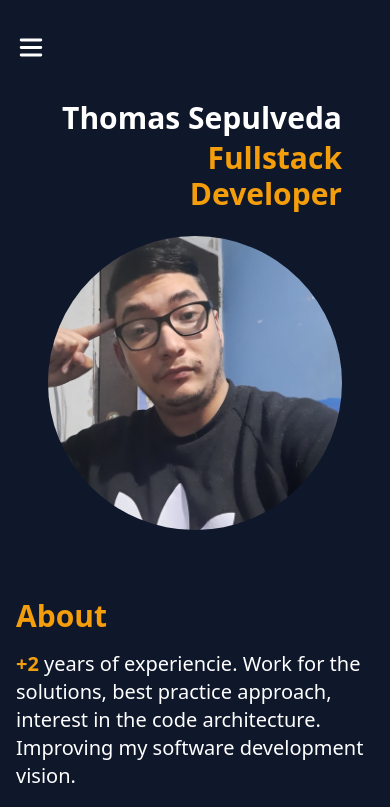
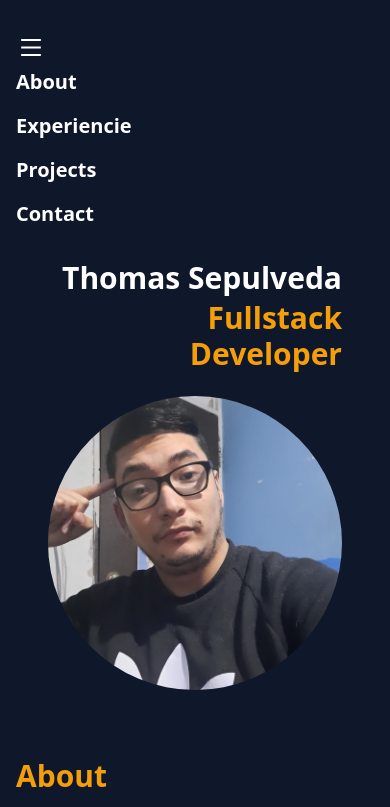
Before and after one commit to H4rasho/portfolio, an Astro site: page / in a window 390 px wide. Both pictures are taken after a click on the button 31 px from the left and 47 px from the top of the page. Shown: the top 807 px of the page. Built offline with nearby package versions, Linux system fonts and the light colour scheme; Astro itself is replaced by a stand-in of ours.

Commit message:
add navigation

```diff
--- a/astro.config.mjs
+++ b/astro.config.mjs
@@ -1,9 +1,10 @@
 import { defineConfig } from "astro/config";
 import tailwind from "@astrojs/tailwind";
+import image from "@astrojs/image";
 
-import image from "@astrojs/image";
+import preact from "@astrojs/preact";
 
 // https://astro.build/config
 export default defineConfig({
-  integrations: [tailwind(), image()]
+  integrations: [tailwind(), image(), preact()]
 });
--- a/package.json
+++ b/package.json
@@ -12,8 +12,10 @@
   },
   "dependencies": {
     "@astrojs/image": "^0.16.5",
+    "@astrojs/preact": "^2.1.0",
     "@astrojs/tailwind": "^3.1.1",
     "astro": "2.2.1",
+    "preact": "^10.6.5",
     "tailwindcss": "^3.0.24"
   },
   "devDependencies": {
--- a/src/components/Header.astro
+++ /dev/null
@@ -1,35 +0,0 @@
----
-import Burger from "./icons/Burger.astro";
----
-
-<header>
-  <button class="sm:hidden">
-    <Burger />
-  </button>
-  <ul class="hidden gap-4 text-xl cursor-pointer font-semibold sm:flex">
-    <li>
-      <a
-        class="hover:border-b-2 hover:border-amber-500 transition-colors duration-100 ease-in-out"
-        href="#About">About</a
-      >
-    </li>
-    <li>
-      <a
-        class="hover:border-b-2 hover:border-amber-500 transition-colors duration-100 ease-in-out"
-        href="#Experiencie">Experiencie</a
-      >
-    </li>
-    <li>
-      <a
-        class="hover:border-b-2 hover:border-amber-500 transition-colors duration-100 ease-in-out"
-        href="#Projects">Projects</a
-      >
-    </li>
-    <li>
-      <a
-        class="hover:border-b-2 hover:border-amber-500 transition-colors duration-100 ease-in-out"
-        href="#Contact">Contact</a
-      >
-    </li>
-  </ul>
-</header>
--- /dev/null
+++ b/src/components/Header.jsx
@@ -0,0 +1,58 @@
+import { useState } from "preact/hooks";
+import Burger from "./icons/Burger";
+
+export default function Header() {
+  const [isMenuOpen, setIsMenuOpen] = useState(false);
+
+  const toggleMenu = () => {
+    setIsMenuOpen(!isMenuOpen);
+  };
+
+  return (
+    <header>
+      <button className="sm:hidden" onClick={toggleMenu}>
+        <Burger />
+      </button>
+      <nav>
+        <ul
+          className={`flex gap-4 text-xl cursor-pointer font-semibold ${
+            isMenuOpen ? "flex-col" : "hidden sm:flex"
+          }`}
+        >
+          <li>
+            <a
+              className="hover:border-b-2 hover:border-amber-500 transition-colors duration-100 ease-in-out"
+              href="#about"
+            >
+              About
+            </a>
+          </li>
+          <li>
+            <a
+              className="hover:border-b-2 hover:border-amber-500 transition-colors duration-100 ease-in-out"
+              href="#experiencie"
+            >
+              Experiencie
+            </a>
+          </li>
+          <li>
+            <a
+              className="hover:border-b-2 hover:border-amber-500 transition-colors duration-100 ease-in-out"
+              href="#projects"
+            >
+              Projects
+            </a>
+          </li>
+          <li>
+            <a
+              className="hover:border-b-2 hover:border-amber-500 transition-colors duration-100 ease-in-out"
+              href="#contact"
+            >
+              Contact
+            </a>
+          </li>
+        </ul>
+      </nav>
+    </header>
+  );
+}
--- a/src/components/icons/Burger.astro
+++ /dev/null
@@ -1,24 +0,0 @@
----
-const props = Astro.props;
----
-
-<svg
-  xmlns="http://www.w3.org/2000/svg"
-  width={30}
-  height={30}
-  viewBox="0 0 16 16"
-  style={{
-    msTransform: "rotate(360deg)",
-    WebkitTransform: "rotate(360deg)",
-    transform: "rotate(360deg)",
-  }}
-  {...props}
->
-  <path
-    fill="#fff"
-    stroke="currentColor"
-    stroke-linecap="round"
-    stroke-linejoin="round"
-    stroke-width={1.5}
-    d="M2.75 12.25h10.5m-10.5-4h10.5m-10.5-4h10.5"></path>
-</svg>
--- /dev/null
+++ b/src/components/icons/Burger.jsx
@@ -0,0 +1,24 @@
+export default function Burger() {
+  return (
+    <svg
+      xmlns="http://www.w3.org/2000/svg"
+      width={30}
+      height={30}
+      viewBox="0 0 16 16"
+      style={{
+        msTransform: "rotate(360deg)",
+        WebkitTransform: "rotate(360deg)",
+        transform: "rotate(360deg)",
+      }}
+    >
+      <path
+        fill="#fff"
+        stroke="currentColor"
+        strokeLinecap="round"
+        strokeLinejoin="round"
+        strokeWidth={1.5}
+        d="M2.75 12.25h10.5m-10.5-4h10.5m-10.5-4h10.5"
+      />
+    </svg>
+  );
+}
--- a/src/layouts/Layout.astro
+++ b/src/layouts/Layout.astro
@@ -1,5 +1,5 @@
 ---
-import Header from "../components/Header.astro";
+import Header from "../components/Header";
 
 const { title } = Astro.props;
 ---
@@ -15,7 +15,7 @@ const { title } = Astro.props;
   </head>
   <body class="bg-slate-900 text-white">
     <div class="grid place-content-center max-w-screen-md m-auto mt-4 p-4">
-      <Header />
+      <Header client:only="preact" />
       <slot />
     </div>
   </body>
--- a/src/pages/index.astro
+++ b/src/pages/index.astro
@@ -29,8 +29,7 @@ import IconLink from "../components/IconLink.astro";
         class="rounded-full bg-contain self-center"
       />
     </section>
-
-    <section class="flex flex-col gap-4">
+    <section id="about" class="flex flex-col gap-4">
       <Heading title="About" />
       <p class="text-xl">
         <span class="text-amber-500 font-bold">+2</span> years of experiencie. Work
@@ -38,21 +37,21 @@ import IconLink from "../components/IconLink.astro";
         Improving my software development vision.
       </p>
     </section>
-    <section>
+    <section id="experiencie">
       <Heading title="Experience" />
       <ExperiencieTimeLine />
     </section>
-    <section class="flex flex-col gap-4 w-full">
+    <section id="projects" class="flex flex-col gap-4 w-full">
       <Heading title="Projects" />
       <div class="grid gap-2 w-full place-items-center">
         {PROJECTS.map((project) => <Project {...project} />)}
       </div>
     </section>
-    <section class="flex flex-col gap-4 w-full">
+    <section id="technologies" class="flex flex-col gap-4 w-full">
       <Heading title="Technologies" />
       <TechnologyList />
     </section>
-    <section class="w-full">
+    <section id="contact" class="w-full">
       <Heading title="Redes" />
       <div class="flex p-4 justify-around items-center w-full">
         <IconLink href="https://github.com/H4rasho">
--- a/tsconfig.json
+++ b/tsconfig.json
@@ -1,3 +1,7 @@
 {
-  "extends": "astro/tsconfigs/base"
+  "extends": "astro/tsconfigs/base",
+  "compilerOptions": {
+    "jsx": "react-jsx",
+    "jsxImportSource": "preact"
+  }
 }
```
